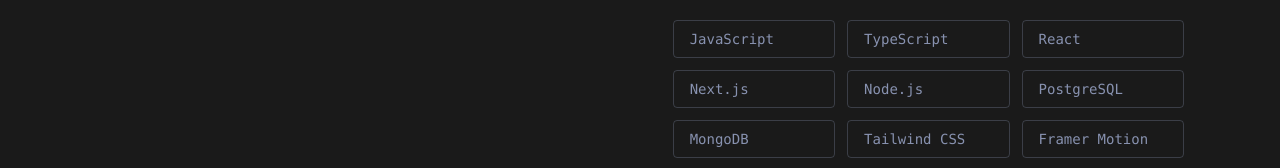
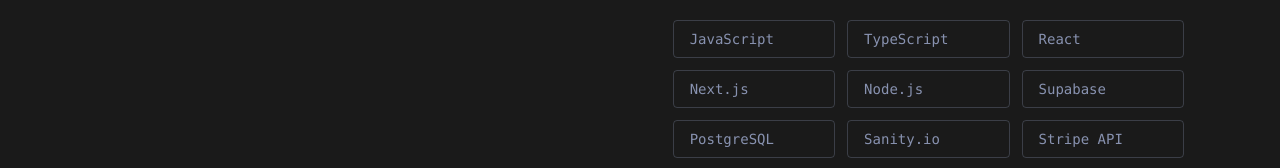
Before and after one commit to jasonjamesmoore/jason-james-moore, a Next.js app in the folder dev/: page /about in a window 1280 px wide. Shown: the part 747-915 px from the top of the page. Built offline with nearby package versions, Linux system fonts and the light colour scheme.

Commit message:
tech badge changes

```diff
--- a/dev/src/pages/about.tsx
+++ b/dev/src/pages/about.tsx
@@ -25,7 +25,7 @@
           <section className="space-y-6 border-t border-[rgba(136,146,176,0.1)] pt-16">
             <h2 className="text-[#ccd6f6]">Tech I Use</h2>
             <div className="grid grid-cols-2 md:grid-cols-3 gap-3">
-              {["JavaScript", "TypeScript", "React", "Next.js", "Node.js", "PostgreSQL", "MongoDB", "Tailwind CSS", "Framer Motion", "REST APIs", "Web Audio", "Git"].map((tech) => (
+              {["JavaScript", "TypeScript", "React", "Next.js", "Node.js", "Supabase", "PostgreSQL", "Sanity.io", "Stripe API", "REST APIs", "Git", "Tailwind CSS", "shadcn/ui", "Mantine", "Framer Motion"].map((tech) => (
                 <div key={tech} className="px-4 py-2 border border-[rgba(136,146,176,0.3)] rounded text-[#8892b0] text-sm font-mono">
                   {tech}
                 </div>
```
